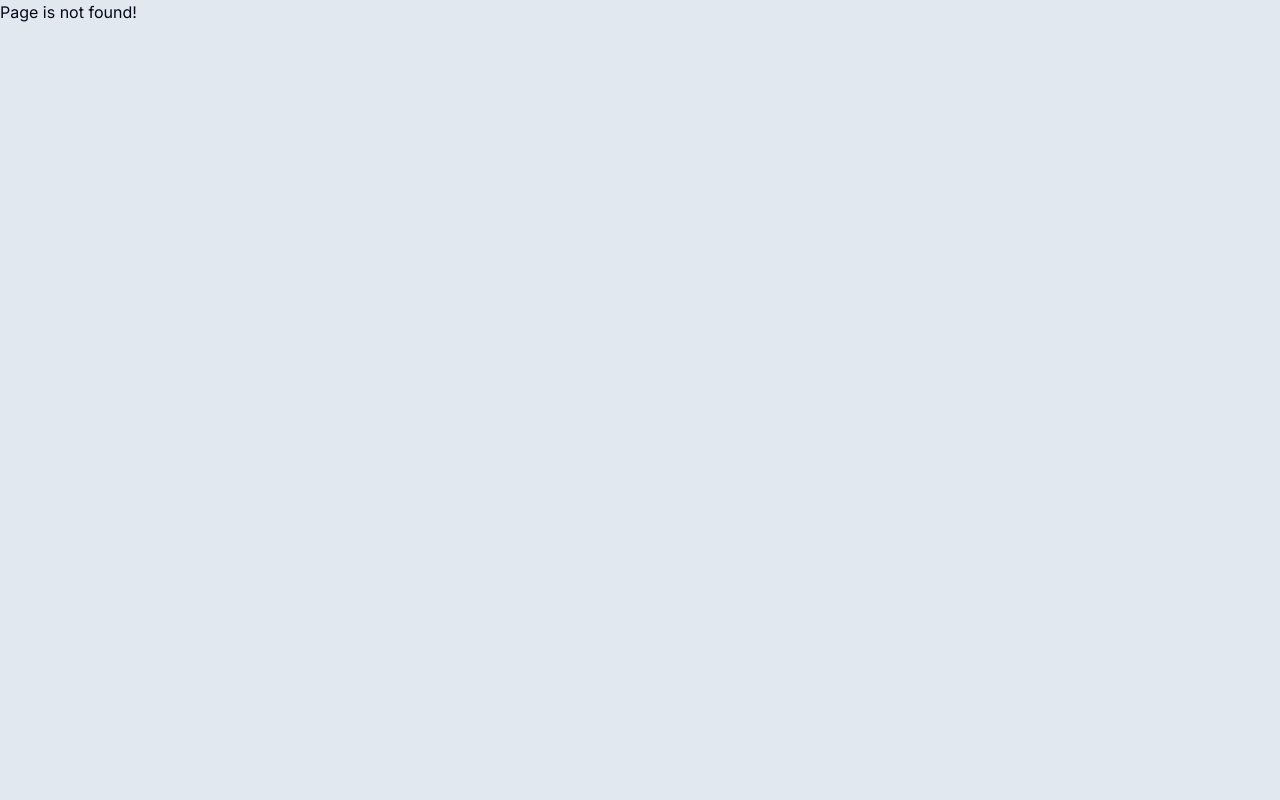
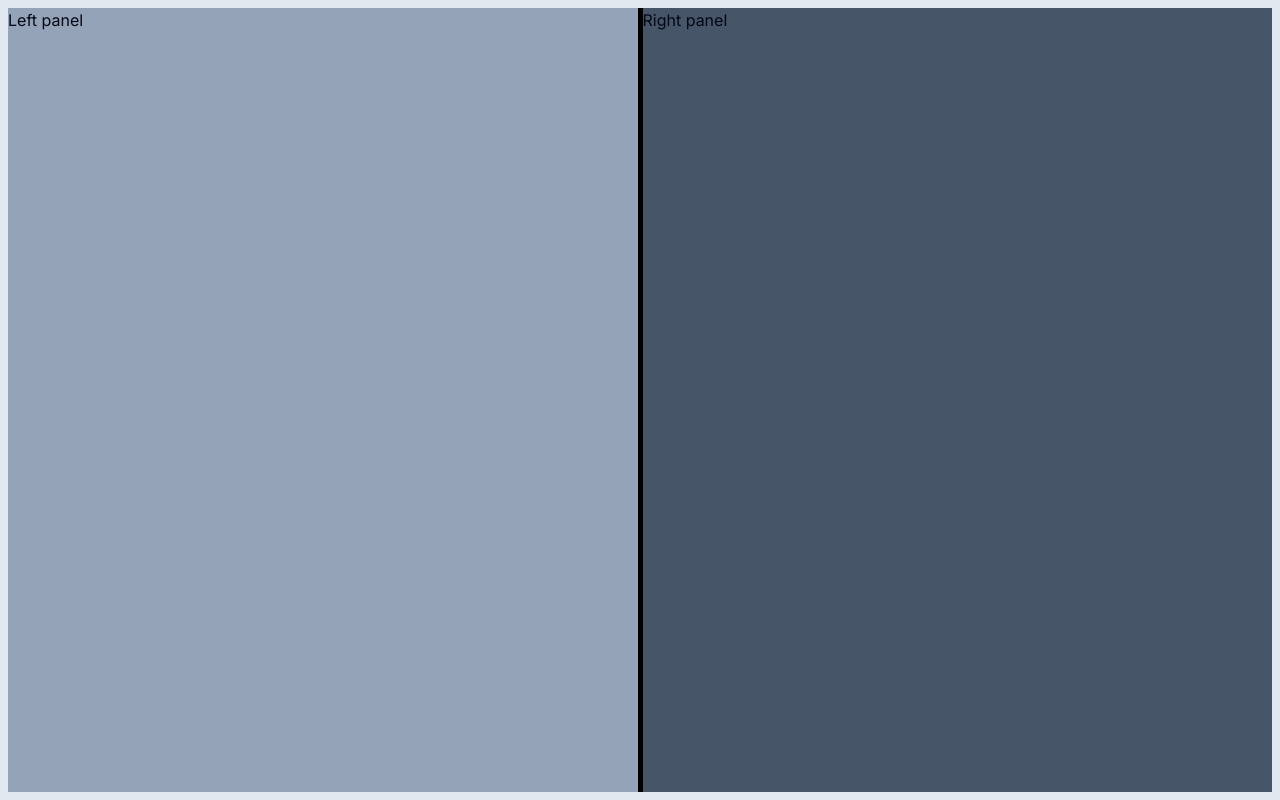
Before and after one commit to chiahsiu0801/markdown-note, a Next.js app: page /notes in a window 1280 px wide. Before the commit this address had no page. Built offline with nearby package versions, Linux system fonts and the light colour scheme.

Commit message:
Create resizable panels prototype in notes page.
- Create resizable panels
- Use resizable panels components in notes page

```diff
--- /dev/null
+++ b/app/(main)/_components/resizablePanels.tsx
@@ -0,0 +1,41 @@
+"use client";
+
+import { useState } from "react";
+
+const ResizablePanels = () => {
+  const [leftWidth, setLeftWidth] = useState(50);
+
+  const startResizing = (mouseDownEvent: React.MouseEvent<HTMLDivElement>) => {
+    const startX = mouseDownEvent.clientX;
+    const startWidth = leftWidth;
+    const parentNode = (mouseDownEvent.target as HTMLElement).parentNode;
+    const totalWidth = parentNode instanceof Element ? parentNode.getBoundingClientRect().width : 0;
+
+    const doDrag = (mouseMoveEvent: MouseEvent) => {
+      const newWidth = ((mouseMoveEvent.clientX - startX) / totalWidth) * 100 + startWidth;
+      console.log(mouseMoveEvent.clientX);
+      console.log(startX);
+      setLeftWidth(newWidth);
+    }
+
+    const stopDrag = () => {
+      document.documentElement.removeEventListener('mousemove', doDrag, false);
+      document.documentElement.removeEventListener('mouseup', stopDrag, false);
+    }
+
+    document.documentElement.addEventListener('mousemove', doDrag, false);
+    document.documentElement.addEventListener('mouseup', stopDrag, false);
+
+    mouseDownEvent.preventDefault();
+  }
+
+  return (
+    <div className="flex h-screen p-2">
+      <div className="h-full overflow-auto bg-slate-400" style={{ width: `${leftWidth}%` }}>Left panel</div>
+      <div className="cursor-ew-resize bg-black w-[5px] h-full" onMouseDown={startResizing}></div>
+      <div className="h-full overflow-auto bg-slate-600" style={{ width: `${100 - leftWidth}%` }}>Right panel</div>
+    </div>
+   );
+}
+
+export default ResizablePanels;
--- /dev/null
+++ b/app/(main)/notes/page.tsx
@@ -0,0 +1,11 @@
+import ResizablePanels from "../_components/resizablePanels";
+
+const NotePage = () => {
+  return (
+    <div className="w-full">
+      <ResizablePanels />
+    </div>
+   );
+}
+
+export default NotePage;
```
